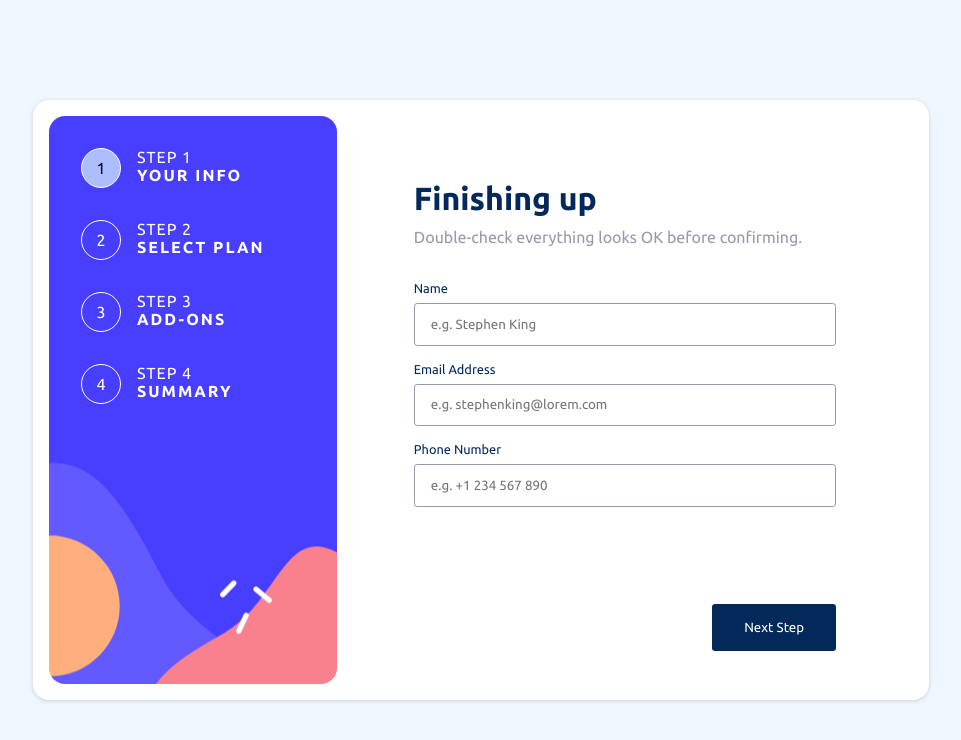
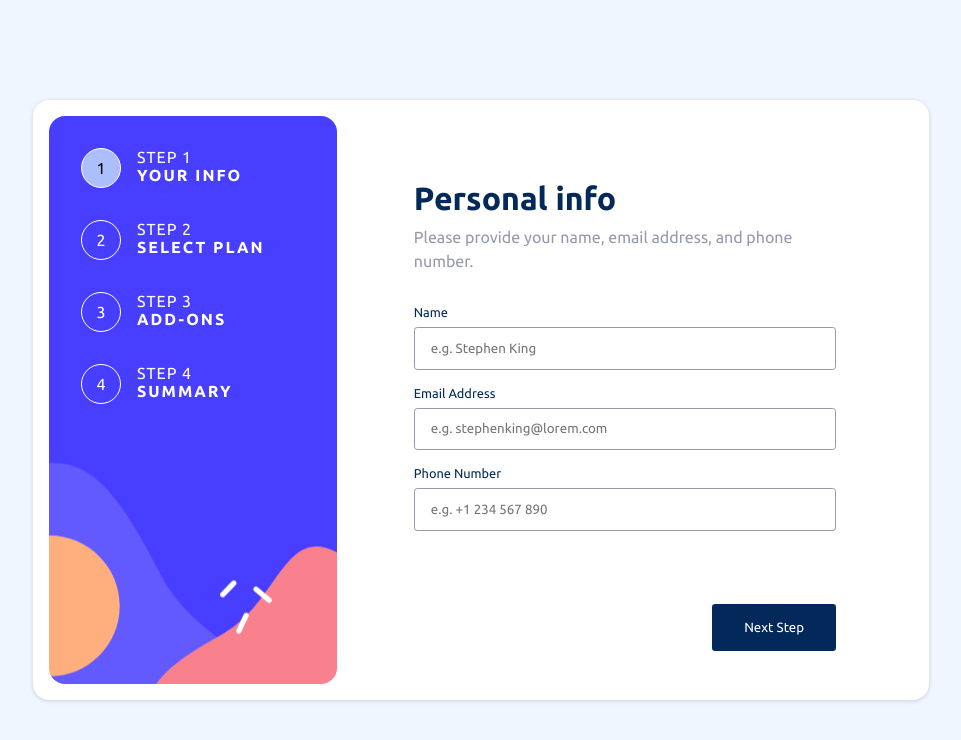
Before and after one commit to muhammadderic/multi-step-form--FrontEndMentor, a React (Create React App) app: page / in a window 1280 px wide. Shown: the top 740 px of the page, without its empty margins (159-1120 px from the left). Built offline with nearby package versions, Linux system fonts and the light colour scheme.

Commit message:
Update sidebar status by step state

```diff
--- a/src/App.js
+++ b/src/App.js
@@ -2,15 +2,18 @@ import MainContent from "./components/MainContent";
 import StepButtons from "./components/StepButtons";
 import Sidebar from "./components/Sidebar";
 import './styles/App.css';
+import { useSelector } from "react-redux";
 
 function App() {
+  const step = useSelector(state => state.step);
+
   return (
     <div id="app-container">
       <Sidebar />
-      {/* <MainContent title="Personal info" subtitle="Please provide your name, email address, and phone number." /> */}
-      {/* <MainContent title="Select your plan" subtitle="You have the option of monthly or yearly billing." /> */}
-      {/* <MainContent title="Pick add-ons" subtitle="Add-ons help enhance your gaming experience." /> */}
-      <MainContent title="Finishing up" subtitle="Double-check everything looks OK before confirming." />
+      {step === 0 && <MainContent title="Personal info" subtitle="Please provide your name, email address, and phone number." />}
+      {step === 1 && <MainContent title="Select your plan" subtitle="You have the option of monthly or yearly billing." />}
+      {step === 2 && <MainContent title="Pick add-ons" subtitle="Add-ons help enhance your gaming experience." />}
+      {step === 3 && <MainContent title="Finishing up" subtitle="Double-check everything looks OK before confirming." />}
       <StepButtons />
     </div>
   );
```
